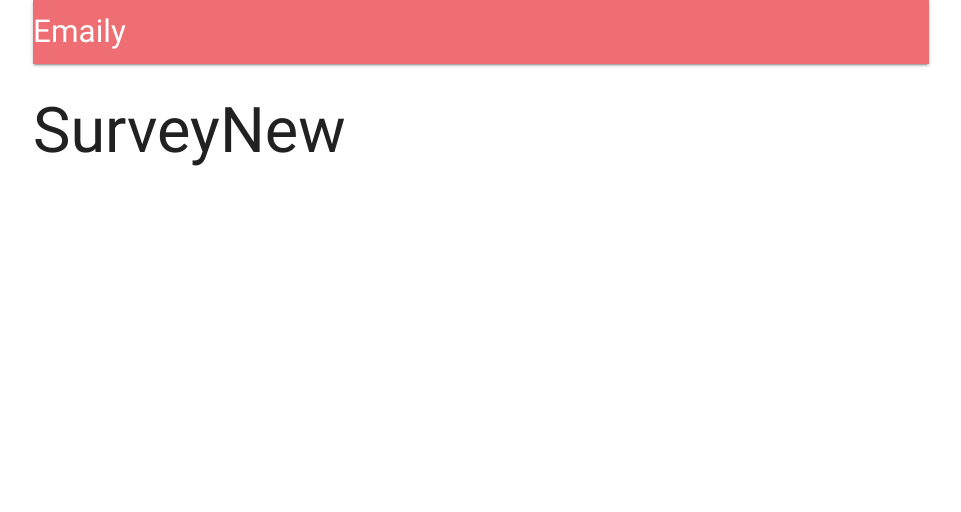
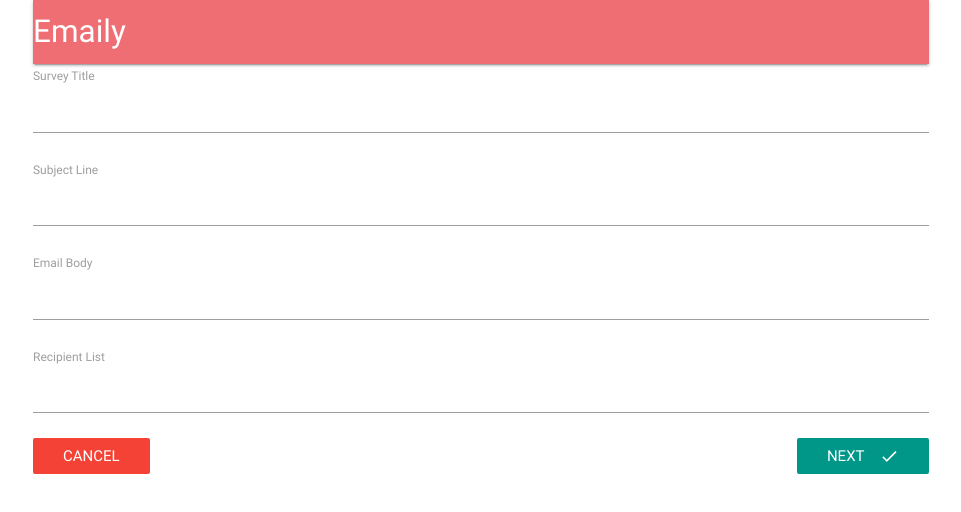
Before and after one commit to csergey8/survey_server, a React (Create React App) app in the folder client/: page /surveys/new in a window 1280 px wide. Shown: the top 512 px of the page, without its empty margins (159-1120 px from the left). Built offline with nearby package versions, Linux system fonts and the light colour scheme; no server answers.

Commit message:
added first redux form and validation completed

```diff
--- a/client/package.json
+++ b/client/package.json
@@ -20,6 +20,7 @@
     "react-scripts": "1.1.4",
     "react-stripe-checkout": "^2.6.3",
     "redux": "^4.0.0",
+    "redux-form": "^7.3.0",
     "redux-thunk": "^2.2.0"
   },
   "scripts": {
--- a/client/public/index.html
+++ b/client/public/index.html
@@ -10,6 +10,7 @@
     -->
     <link rel="manifest" href="%PUBLIC_URL%/manifest.json">
     <link rel="shortcut icon" href="%PUBLIC_URL%/favicon.ico">
+    <link href="https://fonts.googleapis.com/icon?family=Material+Icons" rel="stylesheet">
     <!--
       Notice the use of %PUBLIC_URL% in the tags above.
       It will be replaced with the URL of the `public` folder during the build.
--- a/client/src/components/App.js
+++ b/client/src/components/App.js
@@ -6,9 +6,11 @@
 
 import Header from './Header';
 import Landing from './Landing';
+import Dashboard from './Dashboard';
+import SurveyNew from './surveys/SurveyNew';
 
-const Dashboard = () => <h1>Dashboard</h1>
-const SurveyNew = () => <h1>SurveyNew</h1>
+
+
 
 
 class App extends Component {
@@ -17,9 +19,9 @@
     }
     render() {
         return (
-            <div className="container">
+            <div>
                <BrowserRouter>
-                    <div>
+                    <div  className="container">
                         <Header />
                         <Route exact path="/" component={Landing} />
                         <Route exact path="/surveys" component={Dashboard} />
--- /dev/null
+++ b/client/src/components/Dashboard.js
@@ -0,0 +1,17 @@
+import React from 'react';
+import { Link } from 'react-router-dom';
+
+const Dashboard = () => {
+    return (
+        <div>
+            Dashboard
+            <div className="fixed-action-btn">
+                <Link className="btn-floating btn-large red" to="/surveys/new">
+                    <i className="material-icons">add</i>
+                </Link>
+            </div>
+        </div>
+    );
+}
+
+export default Dashboard;
--- /dev/null
+++ b/client/src/components/surveys/SurveyField.js
@@ -0,0 +1,14 @@
+ import React from 'react';
+
+
+ export default ({ input, label, meta: { error, touched } }) => {
+     return (
+        <div>
+            <label>{label}</label>
+            <input {...input}   style={{ marginBottom: '5px' }}/>
+            <div className="red-text" style={{ marginBottom: '20px' }}>
+            {touched && error}
+            </div>
+        </div>
+     );
+ }
--- /dev/null
+++ b/client/src/components/surveys/SurveyForm.js
@@ -0,0 +1,60 @@
+import React, { Component } from 'react';
+import { reduxForm, Field, values } from 'redux-form';
+import { Link } from 'react-router-dom';
+import SurveyField from './SurveyField';
+import validateEmails from '../../utils/validateEmails';
+import _ from 'lodash';
+
+
+const FIELDS = [
+    { label: 'Survey Title', name: 'title'},
+    { label: 'Subject Line', name: 'subject'},
+    { label: 'Email Body', name: 'body'},
+    { label: 'Recipient List', name: 'emails'}
+];
+
+class SurveyForm extends Component {
+    renderFields() {
+         return _.map(FIELDS, field => {
+             return <Field component={SurveyField} type="text" label={field.label} name={field.name} key={field.name}/>
+         })
+    }
+
+
+
+    render() {
+        return (
+            <div>
+                <form onSubmit={this.props.handleSubmit(values => console.log(values))}>
+                    {this.renderFields()}
+                    <Link to="/surveys" className="red btn-flat white-text">Cancel</Link>
+                    <button type="submit" className="teal btn-flat right white-text">
+                    Next
+                    <i className="material-icons right">done</i>
+                    </button>
+                </form>
+            </div>
+        );
+    }
+}
+
+function validate(values) {
+    const errors = {};
+
+    errors.emails = validateEmails(values.emails || '');
+
+    _.each(FIELDS, ({ name })=> {
+        if(!values[name]) {
+            errors[name] = `You must povide a ${name}`;
+        }
+    });
+
+
+
+    return errors;
+}
+
+export default  reduxForm({
+    validate,
+    form: 'surveyForm'
+})(SurveyForm);
--- /dev/null
+++ b/client/src/components/surveys/SurveyNew.js
@@ -0,0 +1,15 @@
+import React, { Component } from 'react';
+import SurveyForm from './SurveyForm';
+
+
+class SurveyNew extends Component {
+    render() {
+        return (
+            <div>
+                <SurveyForm />
+            </div>
+        );
+    }
+}
+
+export default SurveyNew;
--- a/client/src/reducers/index.js
+++ b/client/src/reducers/index.js
@@ -1,7 +1,9 @@
 import { combineReducers } from 'redux';
+import { reducer as reduxForm } from 'redux-form';
 import authReducer from './authReducer';
 
 
 export default combineReducers({
-    auth: authReducer
+    auth: authReducer,
+    form: reduxForm
 });
--- /dev/null
+++ b/client/src/utils/validateEmails.js
@@ -0,0 +1,12 @@
+const re = /^(([^<>()\[\]\\.,;:\s@"]+(\.[^<>()\[\]\\.,;:\s@"]+)*)|(".+"))@((\[[0-9]{1,3}\.[0-9]{1,3}\.[0-9]{1,3}\.[0-9]{1,3}])|(([a-zA-Z\-0-9]+\.)+[a-zA-Z]{2,}))$/;
+
+export default (emails) => {
+    const invalidEmails = emails
+        .split(',')
+        .map(email => email.trim())
+        .filter(email => re.test(email) === false);
+
+    if(invalidEmails.length) {
+        return `This emails is invalid ${invalidEmails}`;
+    }
+}
```
Also changed, not shown: 1 other file (tests, documents, lock files or other folders).
